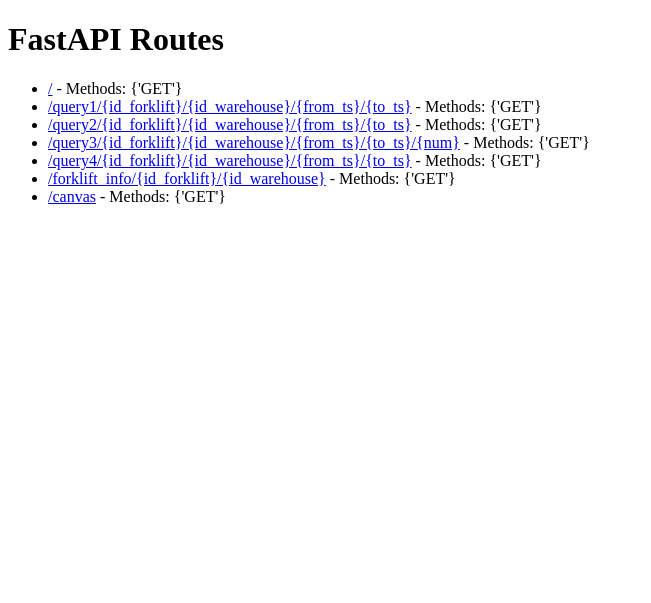
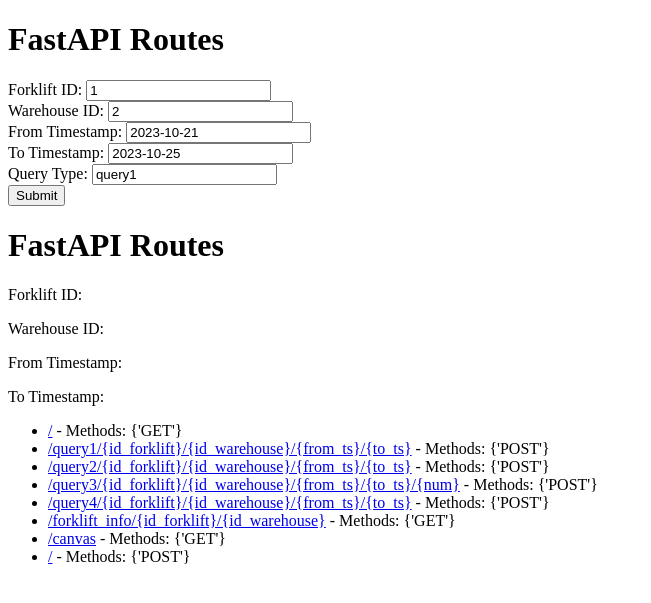
Before and after one commit to Lenidoxll/Automated-warehouse-monitoring, a FastAPI app: page / in a window 1280 px wide. Shown: the top 603 px of the page, without its empty margins (0-651 px from the left). Run offline with FastAPI, Linux system fonts and the light colour scheme.

Commit message:
Add an input form

```diff
--- a/main.py
+++ b/main.py
@@ -1,8 +1,8 @@
 # main.py
 import asyncio
-from fastapi import FastAPI, WebSocket, WebSocketDisconnect, Request
+from fastapi import FastAPI, WebSocket, WebSocketDisconnect, Request, Form
 from fastapi.websockets import WebSocketState
-from fastapi.responses import FileResponse
+from fastapi.responses import FileResponse, RedirectResponse
 import uvicorn
 import pandas as pd
 from clickhouse_driver import Client
@@ -170,6 +170,7 @@ def get_dist(s, f):
         for neigh in dists.get(curr_node, {}):
             stack.append((neigh, curr_dist + dists[curr_node][neigh]))
         node___visited.add(curr_node)
+
 dists = {'K1': {'K1': 0, 'K2': 5},
     'K2': {'K2': 0, 'K1': 5, 'K3': 10, 'K5': 5},
     'K3': {'K3': 0, 'K2': 10, 'X1': 10, 'K4': 15},
@@ -194,7 +195,7 @@ for k1 in dists:
         all_dists[k1][k2] = get_dist(k1,k2)
 
 
-@app.get("/query1/{id_forklift}/{id_warehouse}/{from_ts}/{to_ts}")   # YYYY-MM-DD
+@app.post("/query1/{id_forklift}/{id_warehouse}/{from_ts}/{to_ts}")   # YYYY-MM-DD
 async def get_query1(id_forklift: int, id_warehouse: int,from_ts,to_ts):
 
     # Выполните SQL-запрос к ClickHouse для извлечения информации
@@ -232,7 +233,7 @@ ORDER by event_timestamp ASC ;
     return result
 
 
-@app.get("/query2/{id_forklift}/{id_warehouse}/{from_ts}/{to_ts}")   # YYYY-MM-DD
+@app.post("/query2/{id_forklift}/{id_warehouse}/{from_ts}/{to_ts}")   # YYYY-MM-DD
 async def get_query2(id_forklift: int,id_warehouse: int,from_ts,to_ts):
     # Выполните SQL-запрос к ClickHouse для извлечения информации
     from_datetime = datetime.strptime(from_ts, "%Y-%m-%d")
@@ -260,7 +261,7 @@ and status = 'FINISH'
     return result
 
 
-@app.get("/query3/{id_forklift}/{id_warehouse}/{from_ts}/{to_ts}/{num}")   # YYYY-MM-DD
+@app.post("/query3/{id_forklift}/{id_warehouse}/{from_ts}/{to_ts}/{num}")   # YYYY-MM-DD
 async def get_query3(id_forklift: int,id_warehouse: int,from_ts,to_ts,num: int):
     # Выполните SQL-запрос к ClickHouse для извлечения информации
     from_datetime = datetime.strptime(from_ts, "%Y-%m-%d")
@@ -298,8 +299,8 @@ ORDER by event_timestamp ASC ;
         raise HTTPException(status_code=404, detail="Loader information not found")
     return result
 
-@app.get("/query4/{id_forklift}/{id_warehouse}/{from_ts}/{to_ts}")   # YYYY-MM-DD
-async def get_loader_info(id_forklift: int,id_warehouse: int,from_ts,to_ts):
+@app.post("/query4/{id_forklift}/{id_warehouse}/{from_ts}/{to_ts}")   # YYYY-MM-DD
+async def get_query4(id_forklift: int,id_warehouse: int,from_ts,to_ts):
     # Выполните SQL-запрос к ClickHouse для извлечения информации
     from_datetime = datetime.strptime(from_ts, "%Y-%m-%d")
     to_datetime = datetime.strptime(to_ts, "%Y-%m-%d")
@@ -387,6 +388,30 @@ async def get_loader_info(id_forklift: int, id_warehouse: int):
 async def canvas(request: Request):
     return FileResponse(path="templates/index.html", media_type="text/html")
 
+@app.post('/')
+async def process_form(
+    request: Request,
+    id_forklift: int = Form(...),
+    id_warehouse: int = Form(...),
+    from_ts: str = Form(...),
+    to_ts: str = Form(...),
+    query_type: str = Form(...)
+):
+    # Process the form data here
+    # You can access id_forklift, id_warehouse, from_ts, and to_ts in your application logic
+
+    # return {"id_forklift": id_forklift, "id_warehouse": id_warehouse, "from_ts": from_ts, "to_ts": to_ts}
+    context = {
+            "id_forklift": id_forklift,
+            "id_warehouse": id_warehouse,
+            "from_ts": from_ts,
+            "to_ts": to_ts,
+            "query_type": query_type
+        }
+
+        # Determine which dynamic route to redirect to based on form input
+    return RedirectResponse(url=f"/{query_type}/{id_forklift}/{id_warehouse}/{from_ts}/{to_ts}")
+
 if __name__ == "__main__":
 
     uvicorn.run(app, host="75.119.142.124", port=8003)
--- /dev/null
+++ b/requirements.txt
@@ -0,0 +1,5 @@
+matplotlib
+pandas
+fastapi
+uvicorn
+clickhouse_driver
--- a/templates/routes_template.html
+++ b/templates/routes_template.html
@@ -5,6 +5,28 @@
 </head>
 <body>
     <h1>FastAPI Routes</h1>
+    <form action="/" method="post">
+        <label for="id_forklift">Forklift ID:</label>
+        <input type="text" name="id_forklift" id="id_forklift" value="1" required><br>
+        <label for="id_warehouse">Warehouse ID:</label>
+        <input type="text" name="id_warehouse" id="id_warehouse" value="2" required><br>
+        <label for="from_ts">From Timestamp:</label>
+        <input type="text" name="from_ts" id="from_ts" value="2023-10-21" required><br>
+        <label for="to_ts">To Timestamp:</label>
+        <input type="text" name="to_ts" id="to_ts" value="2023-10-25" required><br>
+        <label for="query_type">Query Type:</label>
+        <input type="text" name="query_type" id="query_type" value="query1" required><br>
+        <input type="submit" value="Submit">
+    </form>
+
+    <body>
+        <h1>FastAPI Routes</h1>
+        <p>Forklift ID: {{ id_forklift }}</p>
+        <p>Warehouse ID: {{ id_warehouse }}</p>
+        <p>From Timestamp: {{ from_ts }}</p>
+        <p>To Timestamp: {{ to_ts }}</p>
+        <!-- Other content in your template -->
+    </body>
     <ul>
         {% for route in routes %}
             <li>
```
